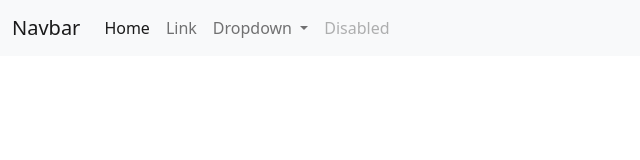
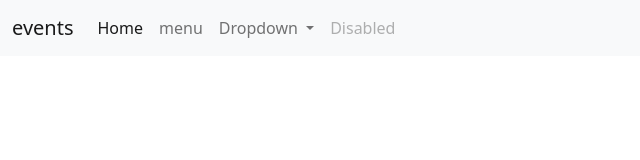
Before and after one commit to waqas1644/waqas, a plain HTML site: page index.html in a window 1280 px wide. Shown: the full height of the page, 0-640 px from the left. Drawn offline with nearby package versions, Linux system fonts and the light colour scheme.

Commit message:
new branch updated

```diff
--- a/index.html
+++ b/index.html
@@ -9,7 +9,7 @@
 <body>
     <nav class="navbar navbar-expand-lg navbar-light bg-light">
         <div class="container-fluid">
-          <a class="navbar-brand" href="#">Navbar</a>
+          <a class="navbar-brand" href="#">events</a>
           <button class="navbar-toggler" type="button" data-bs-toggle="collapse" data-bs-target="#navbarSupportedContent" aria-controls="navbarSupportedContent" aria-expanded="false" aria-label="Toggle navigation">
             <span class="navbar-toggler-icon"></span>
           </button>
@@ -19,7 +19,7 @@
                 <a class="nav-link active" aria-current="page" href="#">Home</a>
               </li>
               <li class="nav-item">
-                <a class="nav-link" href="#">Link</a>
+                <a class="nav-link" href="#">menu</a>
               </li>
               <li class="nav-item dropdown">
                 <a class="nav-link dropdown-toggle" href="#" id="navbarDropdown" role="button" data-bs-toggle="dropdown" aria-expanded="false">
```
